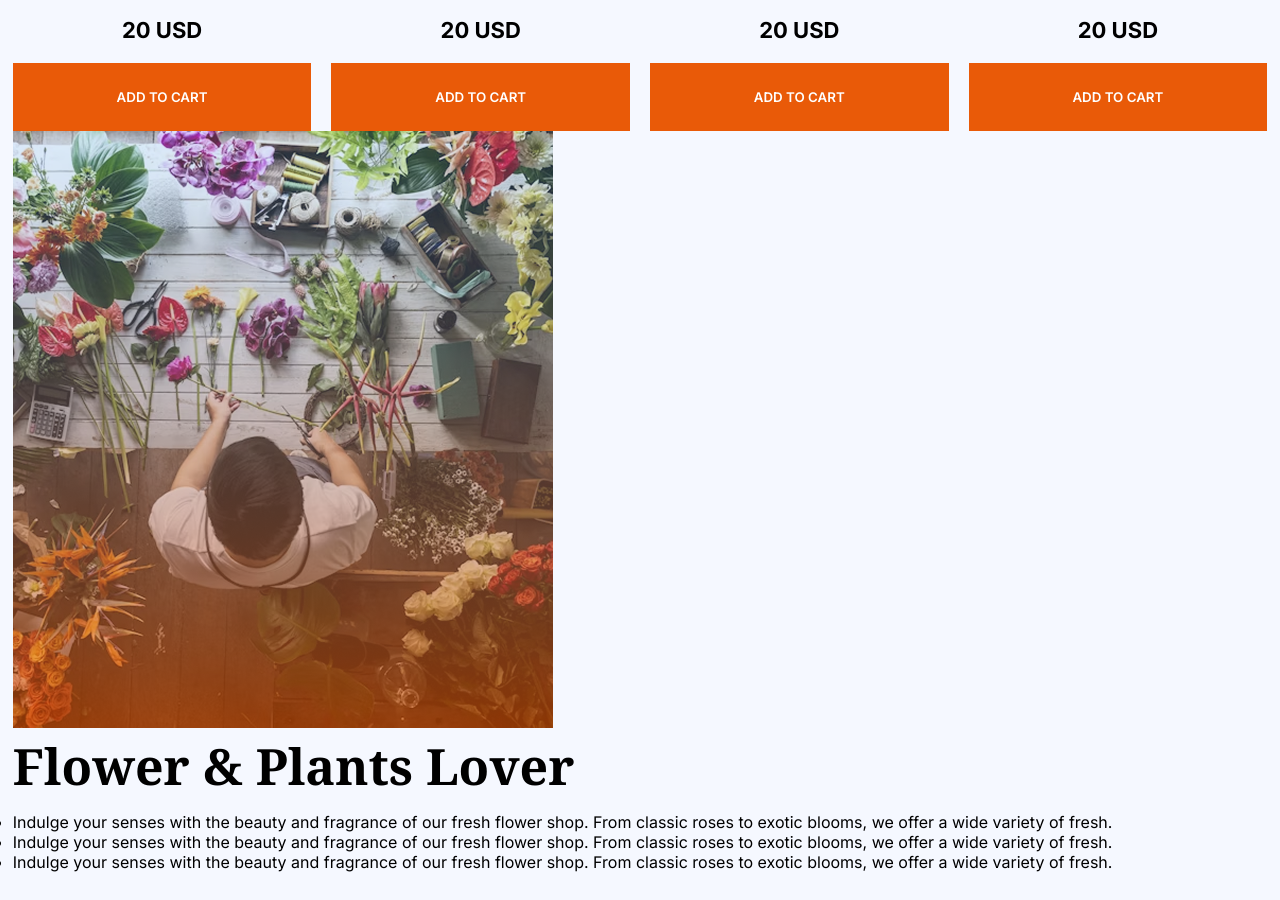
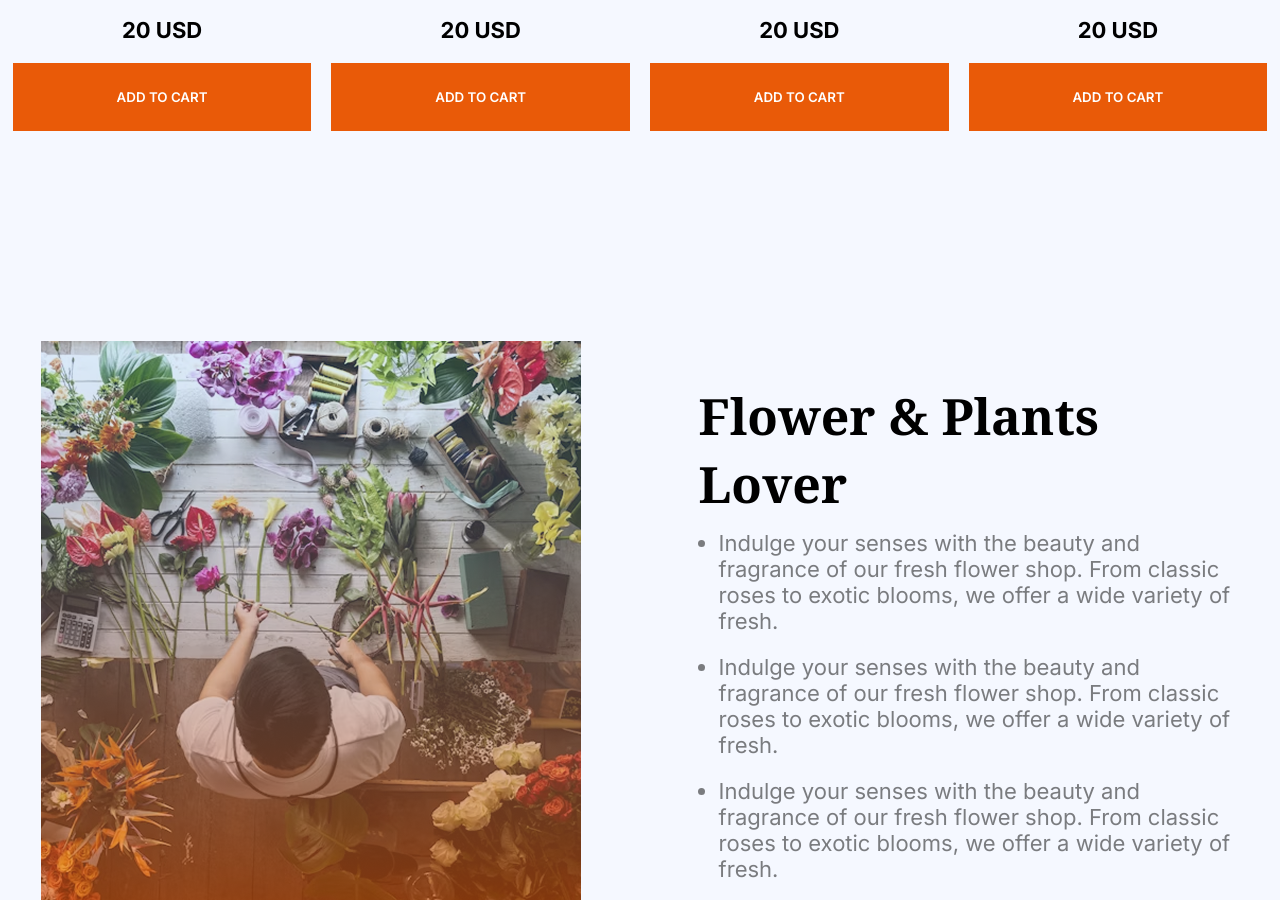
Before and after one commit to hadialhamza/Assignment-02, a plain HTML site: page index.html in a window 1280 px wide. Shown: the part 1900-2800 px from the top of the page. Before the commit the page ends 2772 px from the top, so only its background shows below. Drawn offline with Linux system fonts and the light colour scheme.

Commit message:
plants lover section style added

```diff
--- a/index.html
+++ b/index.html
@@ -159,20 +159,35 @@
 
       <!-- Plants Lover Section -->
       <section class="container">
-        <div class="plants-lover-container">
+        <div class="plants-lover-container flex">
           <div class="plants-lover-image">
             <!-- <img src="assets/trusted-badge.png" alt="" /> -->
             <img src="assets/flower-store.png" alt="" />
           </div>
           <div class="plants-lover-content">
-            <h2 class="title-primary">Flower & Plants Lover</h2>
-            <p class="subtitle-primary">
+            <h2 class="title-primary">
+              Flower & Plants <br />
+              Lover
+            </h2>
+            <div>
               <ul>
-                <li>Indulge your senses with the beauty and fragrance of our fresh flower shop. From classic roses to exotic blooms, we offer a wide variety of fresh.</li>
-                <li>Indulge your senses with the beauty and fragrance of our fresh flower shop. From classic roses to exotic blooms, we offer a wide variety of fresh.</li>
-                <li>Indulge your senses with the beauty and fragrance of our fresh flower shop. From classic roses to exotic blooms, we offer a wide variety of fresh.</li>
+                <li class="subtitle-primary">
+                  Indulge your senses with the beauty and fragrance of our fresh
+                  flower shop. From classic roses to exotic blooms, we offer a
+                  wide variety of fresh.
+                </li>
+                <li class="subtitle-primary">
+                  Indulge your senses with the beauty and fragrance of our fresh
+                  flower shop. From classic roses to exotic blooms, we offer a
+                  wide variety of fresh.
+                </li>
+                <li class="subtitle-primary">
+                  Indulge your senses with the beauty and fragrance of our fresh
+                  flower shop. From classic roses to exotic blooms, we offer a
+                  wide variety of fresh.
+                </li>
               </ul>
-            </p>
+            </div>
           </div>
         </div>
       </section>
--- a/style.css
+++ b/style.css
@@ -27,7 +27,7 @@ body {
 .flex {
   display: flex;
   align-items: center;
-  justify-content: center;
+  justify-content: space-between;
 }
 .title-primary {
   font-family: "Noto Serif", serif;
@@ -55,7 +55,6 @@ body {
 
 /* Navbar Style */
 .navbar {
-  justify-content: space-between;
   margin-top: 20px;
 }
 .nav-links {
@@ -80,7 +79,6 @@ body {
 /* Banner section style */
 .banner-container {
   margin-top: 120px;
-  justify-content: space-between;
   align-items: flex-end;
 }
 .banner-content {
@@ -132,3 +130,26 @@ body {
   width: 100%;
   padding: 26px 0;
 }
+
+/* Plants lover section style*/
+.plants-lover-container {
+  justify-content: space-around;
+  gap: 60px;
+  margin-top: 210px;
+}
+.plants-lover-image {
+  width: 50%;
+  max-width: 540px;
+}
+.plants-lover-image img {
+  width: 100%;
+  margin: 0 auto;
+}
+.plants-lover-content {
+  width: 50%;
+  max-width: 540px;
+}
+.plants-lover-content li {
+  margin-bottom: 20px;
+  margin-left: 20px;
+}
```
